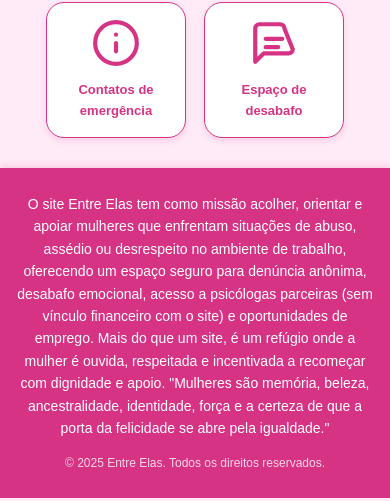
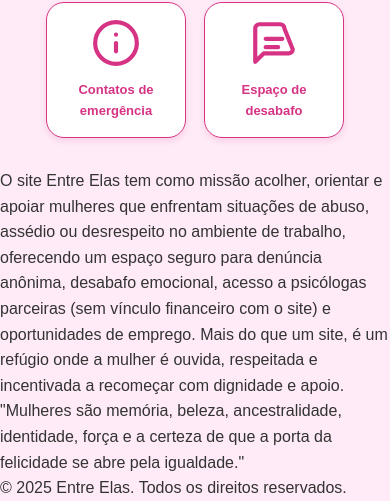
Before and after one commit to taylonrimolo/entre-elas, a plain HTML site: page pagina-principal.html in a window 390 px wide. Shown: the part 482-983 px from the top of the page. Drawn offline with Linux system fonts and the light colour scheme.

Commit message:
Update home.css

```diff
--- a/assets/css/home.css
+++ b/assets/css/home.css
@@ -11,7 +11,6 @@
   position: relative;
   width: 100%;
   height: 280px;
-  /* MUDANÇA AQUI: Apontando para o caminho local da imagem */
   background-image: url('../img/banner-background.jpg');
   background-size: cover;
   background-position: center;
@@ -72,7 +71,7 @@
 }
 
 a.card-button,
-div.card-button {
+div.card-button { /* Mantenha o div.card-button aqui para que o novo card também use o estilo base */
   background: white;
   border: 1.5px solid var(--rosa-principal); /* Usando variável global */
   border-radius: 18px;
@@ -93,7 +92,7 @@
 
 a.card-button:hover,
 a.card-button:focus,
-div.card-button:hover,
+div.card-button:hover, /* Inclua o div.card-button aqui também */
 div.card-button:focus {
   box-shadow: 0 8px 20px rgba(214, 51, 132, 0.4); /* Usando cor direta para a sombra */
   transform: translateY(-5px);
@@ -112,7 +111,7 @@
 }
 
 a.card-button p,
-div.card-button p {
+div.card-button p { /* Inclua o div.card-button aqui também */
   text-align: center;
   margin: 0;
 }
@@ -131,29 +130,34 @@
   text-decoration: underline;
 }
 
-/* Estilos para o Rodapé */
-.main-footer {
-    background-color: var(--rosa-principal); /* Usando a cor principal para o fundo */
-    color: white; /* Texto branco para contraste */
-    text-align: center;
-    padding: 30px 20px; /* Mais padding para espaçamento */
-    margin-top: 50px; /* Margem superior para separar do conteúdo */
-    border-radius: 20px 20px 0 0; /* Arredondar os cantos superiores */
-    box-shadow: 0 -3px 6px rgba(214, 51, 132, 0.15); /* Sombra para destacas */
+/* NOVO: Estilos para o Cartão de Objetivo (objective-card) */
+.objective-card {
+    width: 250px; /* Largura maior para acomodar mais texto */
+    height: auto; /* Altura automática para se ajustar ao conteúdo */
+    padding: 20px; /* Um pouco mais de padding */
+    cursor: default; /* Não é um botão clicável para navegação, então cursor padrão */
+    /* Você pode ajustar a cor do texto e fundo se quiser que ele se destaque */
+    /* background-color: var(--cinza-claro); */
+    /* border-color: var(--rosa-claro); */
 }
 
-.main-footer .footer-text {
-    max-width: 800px; /* Limita a largura do texto para melhor leitura */
-    margin: 0 auto 15px auto; /* Centraliza e adiciona margem inferior */
-    font-size: 15px;
-    line-height: 1.6;
+.objective-card:hover,
+.objective-card:focus {
+    transform: none; /* Remove o efeito de hover de "subir" já que não é um link/botão */
+    box-shadow: 0 3px 6px rgba(214, 51, 132, 0.15); /* Mantém a sombra original ou ajuste se quiser outro efeito */
 }
 
-.main-footer .footer-copyright {
-    font-size: 13px;
-    opacity: 0.8; /* Um pouco mais transparente */
+.objective-card .objective-text {
+    font-size: 13px; /* Tamanho da fonte menor para caber mais texto */
+    line-height: 1.5; /* Espaçamento entre linhas para melhor legibilidade */
+    text-align: justify; /* Justifica o texto para um visual mais limpo em blocos */
+    margin-top: 10px; /* Pequena margem superior para afastar do ícone */
+    color: var(--cor-texto-principal); /* Usa a cor de texto principal definida globalmente */
+    font-weight: normal; /* Garante que o texto não seja negrito como o dos outros cards */
+    user-select: text; /* Permite que o texto dentro do card seja selecionado */
 }
 
+/* Media Query para responsividade dos cards */
 @media (max-width: 520px) {
   main.container {
     gap: 18px;
@@ -171,16 +175,12 @@
   .banner-text {
     font-size: 22px;
   }
-  /* Media Query para responsividade do rodapé */
-  .main-footer {
-      padding: 25px 15px;
-      margin-top: 30px;
-      border-radius: 0; /* Em telas muito pequenas, pode remover o arredondamento */
+  /* Ajustes para o objective-card em telas menores */
+  .objective-card {
+      width: 100%; /* Ocupa a largura total para melhor leitura em mobile */
+      max-width: calc(100% - 30px); /* Ajusta para padding do container */
   }
-  .main-footer .footer-text {
-      font-size: 14px;
-  }
-  .main-footer .footer-copyright {
+  .objective-card .objective-text {
       font-size: 12px;
   }
 }
```
